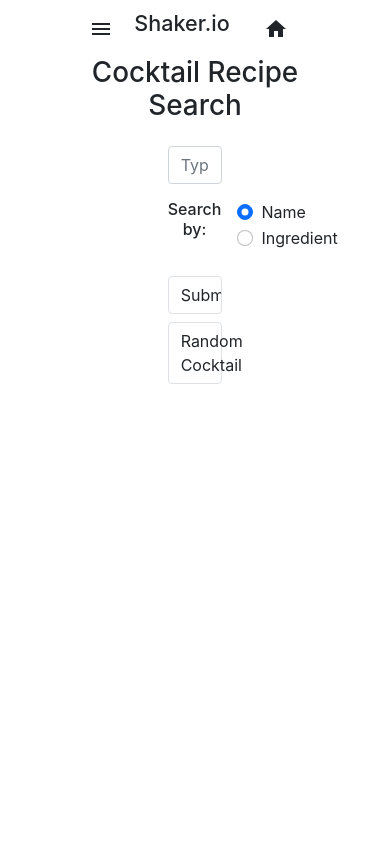
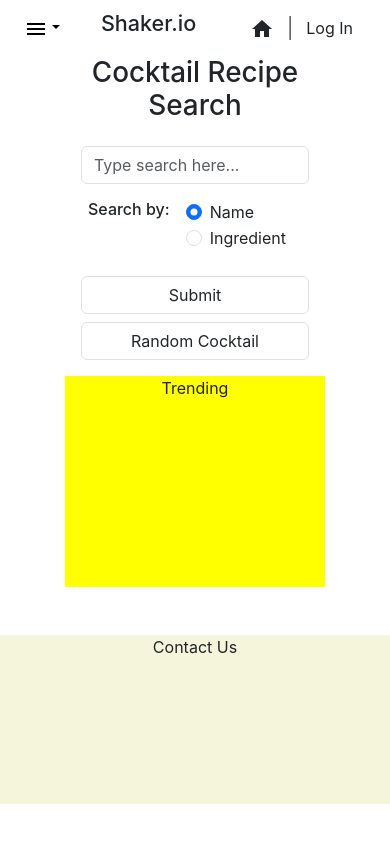
Before and after one commit to rachel-howell/shaker, a React (Create React App) app in the folder client/: page / in a window 390 px wide. Built offline with nearby package versions, Linux system fonts and the light colour scheme; the HTML template or start-up script is replaced by a standard one.

Commit message:
Fix dropdown menu, improve mobile responsiveness

```diff
--- a/client/package.json
+++ b/client/package.json
@@ -6,10 +6,12 @@
     "@fontsource/roboto": "^4.5.8",
     "@mui/icons-material": "^5.11.0",
     "@mui/material": "^5.11.2",
+    "@popperjs/core": "^2.11.6",
     "@testing-library/jest-dom": "^5.16.5",
     "@testing-library/react": "^13.4.0",
     "@testing-library/user-event": "^13.5.0",
     "axios": "^1.2.2",
+    "bootstrap": "^5.3.0-alpha1",
     "react": "^18.2.0",
     "react-dom": "^18.2.0",
     "react-router-dom": "^6.6.1",
--- a/client/public/index.html
+++ b/client/public/index.html
@@ -10,6 +10,11 @@
       content="Web site created using create-react-app"
     />
     <link rel="stylesheet" href="https://cdn.jsdelivr.net/npm/bootstrap@5.1.3/dist/css/bootstrap.min.css" integrity="sha384-1BmE4kWBq78iYhFldvKuhfTAU6auU8tT94WrHftjDbrCEXSU1oBoqyl2QvZ6jIW3" crossorigin="anonymous">
+    <script src="https://code.jquery.com/jquery-3.3.1.slim.min.js" integrity="sha384-q8i/X+965DzO0rT7abK41JStQIAqVgRVzpbzo5smXKp4YfRvH+8abtTE1Pi6jizo" crossorigin="anonymous"></script>
+    <script src="https://cdn.jsdelivr.net/npm/popper.js@1.14.7/dist/umd/popper.min.js" integrity="sha384-UO2eT0CpHqdSJQ6hJty5KVphtPhzWj9WO1clHTMGa3JDZwrnQq4sF86dIHNDz0W1" crossorigin="anonymous"></script>
+    <script src="https://cdn.jsdelivr.net/npm/bootstrap@4.3.1/dist/js/bootstrap.min.js" integrity="sha384-JjSmVgyd0p3pXB1rRibZUAYoIIy6OrQ6VrjIEaFf/nJGzIxFDsf4x0xIM+B07jRM" crossorigin="anonymous"></script>
+
+
     <link rel="apple-touch-icon" href="%PUBLIC_URL%/logo192.png" />
     <!--
       manifest.json provides metadata used when your web app is installed on a
--- a/client/src/App.js
+++ b/client/src/App.js
@@ -5,7 +5,9 @@ import CocktailDetails from './components/CocktailDetails';
 import RandomCocktail from './components/RandomCocktail';
 import SearchResults from './components/SearchResults';
 import IngredientSearchResults from './components/IngredientSearchResults';
+import Footer from './components/Footer';
 import { BrowserRouter, Routes, Route } from 'react-router-dom';
+import BrowseAll from './components/BrowseAll';
 
 function App() {
   return (
@@ -17,8 +19,12 @@ function App() {
           <Route path="/random" element={<RandomCocktail />}/>
           <Route path="/details/:id" element={<CocktailDetails />}/>
           <Route path="/search/:name" element={<SearchResults />}/>
+          <Route path="/search/" element={<SearchResults />}/>
           <Route path="/isearch/:ingredient" element={<IngredientSearchResults />} />
+          <Route path="/isearch/" element={<IngredientSearchResults />} />
+          <Route path="/browse" element={<BrowseAll />} />
         </Routes>
+        <Footer />
       </BrowserRouter>
     </div>
   );
--- /dev/null
+++ b/client/src/components/BrowseAll.js
@@ -0,0 +1,11 @@
+import React from 'react'
+
+const BrowseAll = () => {
+  return (
+    <div>
+        Browse All
+    </div>
+  )
+}
+
+export default BrowseAll
--- /dev/null
+++ b/client/src/components/Footer.js
@@ -0,0 +1,16 @@
+import React from 'react'
+
+const Footer = () => {
+
+    const divStyle = {
+        height: "20vh",
+        backgroundColor: "beige"
+    }
+  return (
+    <div className="mt-5" style={divStyle}>
+        Contact Us
+    </div>
+  )
+}
+
+export default Footer
--- a/client/src/components/NavBar.js
+++ b/client/src/components/NavBar.js
@@ -2,6 +2,8 @@ import React from 'react';
 import HomeIcon from '@mui/icons-material/Home';
 import MenuIcon from '@mui/icons-material/Menu';
 import { useNavigate } from 'react-router-dom';
+
+
 
 const NavBar = () => {
 
@@ -11,17 +13,36 @@ const NavBar = () => {
         navigate('/')
     }
 
+
+    const dropDownMenu = {
+        color: "black"
+    }
+
   return (
-    <div className="d-flex justify-content-between align-items-center px-4 py-2 col-8 mx-auto">
+    <div className="navbar d-flex justify-content-between align-items-center px-4 py-2 col-12 col-md-10 mx-auto">
+
+        <div className="nav-item dropdown">
+            <button className="nav-link dropdown-toggle btn" style={dropDownMenu} href="#" role="button" data-toggle="dropdown" aria-expanded="false">
+                <MenuIcon />
+            </button>
+            <ul className="dropdown-menu">
+                <li><a className="dropdown-item" href="/browse">Browse All</a></li>
+                <li><a className="dropdown-item" href="#">Favorites</a></li>
+                <li><a className="dropdown-item" href="#">FAQ</a></li>
+            </ul>
+        </div>
+
         <div>
-            <MenuIcon />
+            <h4 onClick={homeBtn}>Shaker.io</h4>
         </div>
-        <div>
-            <h4>Shaker.io</h4>
-        </div>
-        <div>
+
+        <div className="d-flex flex-row align-items-center">
             <button className="btn" onClick={homeBtn}>
                 <HomeIcon />
+            </button>
+            <h4 className="align-self-end lead">|</h4>
+            <button className="btn">
+                Log In
             </button>
         </div>
     </div>
--- a/client/src/components/Search.js
+++ b/client/src/components/Search.js
@@ -1,6 +1,6 @@
 import React, { useState } from 'react'
 import { useNavigate } from 'react-router-dom'
-import SearchResults from './SearchResults';
+import Trending from './Trending';
 
 const Search = () => {
 
@@ -26,7 +26,7 @@ const Search = () => {
     <div className="col-8 mx-auto vh-50">
         <h1>Cocktail Recipe Search</h1>
 
-        <form className="p-3 d-flex flex-column col-4 mx-auto" onSubmit={submitHandler}>
+        <form className="p-3 d-flex flex-column col-12 col-md-4 mx-auto" onSubmit={submitHandler}>
 
             <div className="mb-3">
                 <input className="form-control" type="text" placeholder="Type search here..." onChange={(e)=>setUserInput(e.target.value)}/>
@@ -34,15 +34,15 @@ const Search = () => {
             <div className="d-flex mx-auto mb-3">
                 <h6>Search by:</h6>
                 <div className="px-3 d-flex flex-column align-items-start">
-                    <div class="form-check">
-                        <input class="form-check-input" type="radio" name="searchChoice" id="drinkName" value="name" defaultChecked onChange={toggleSearch}/>
-                        <label class="form-check-label" for="drinkName">
+                    <div className="form-check">
+                        <input className="form-check-input" type="radio" name="searchChoice" id="drinkName" value="name" defaultChecked onChange={toggleSearch}/>
+                        <label className="form-check-label" for="drinkName">
                             Name
                         </label>
                     </div>
-                    <div class="form-check">
-                        <input class="form-check-input" type="radio" name="searchChoice" id="ingredient" value="ingredient" onChange={toggleSearch}/>
-                        <label class="form-check-label" for="ingredient">
+                    <div className="form-check">
+                        <input className="form-check-input" type="radio" name="searchChoice" id="ingredient" value="ingredient" onChange={toggleSearch}/>
+                        <label className="form-check-label" for="ingredient">
                             Ingredient
                         </label>
                     </div>
@@ -52,6 +52,7 @@ const Search = () => {
             <input className="btn border my-2" type="submit" />
             <button className="btn border" onClick={randomBtn}>Random Cocktail</button>
         </form>
+        <Trending />
     </div>
   )
 }
--- a/client/src/components/SearchResults.js
+++ b/client/src/components/SearchResults.js
@@ -34,22 +34,22 @@ const SearchResults = () => {
 
 
   return (
-    <div className="container d-flex flex-column align-items-start col-7 bg-info">
-        <div className="container d-flex flex-column align-items-start">
-            <h6>Search results for...</h6>
+    <div className="container row d-flex flex-column align-items-start bg-primary mx-auto col-md-7 col-12">
+        <div className="container d-flex flex-column align-items-start col-12 col-md-6">
+            <h5>Search results for...</h5>
             <form className="form-control d-flex" onSubmit={submitHandler}>
-                <input className="me-3 border" type="text" placeholder={name} onChange={(e)=>setNewSearch(e.target.value)}/>
+                <input className="me-3 no-border form-control" type="text" placeholder={name} onChange={(e)=>setNewSearch(e.target.value)}/>
                 <input className="btn border" type="submit" />
             </form>
         </div>
-        <div className="d-flex col-12 flex-wrap" >
+        <div className="d-flex col-12 flex-wrap p-2 bg-info" >
             {
                 cocktailList ? cocktailList.map(drink => (
-                    <div className="d-flex flex-column">
+                    <div className="d-flex flex-column bg-danger">
                         <img className="p-3 rounded" src={drink.strDrinkThumb} alt="Drink" style={imgStyle}/>
                         <Link to={`/details/${drink.idDrink}`}>{drink.strDrink}</Link>
                     </div>
-                )) : <p>No results found. Try a different search.</p>
+                )) : <p className="d-flex flex-column mx-auto">No results found. Try a different search.</p>
             }
         </div>
     </div>
--- /dev/null
+++ b/client/src/components/Trending.js
@@ -0,0 +1,17 @@
+import React from 'react'
+
+const Trending = () => {
+
+    const divStyle = {
+        height: "25vh",
+        backgroundColor: "yellow"
+    }
+
+  return (
+    <div style={divStyle}>
+        Trending
+    </div>
+  )
+}
+
+export default Trending
```
Also changed, not shown: 1 other file (tests, documents, lock files or other folders).
